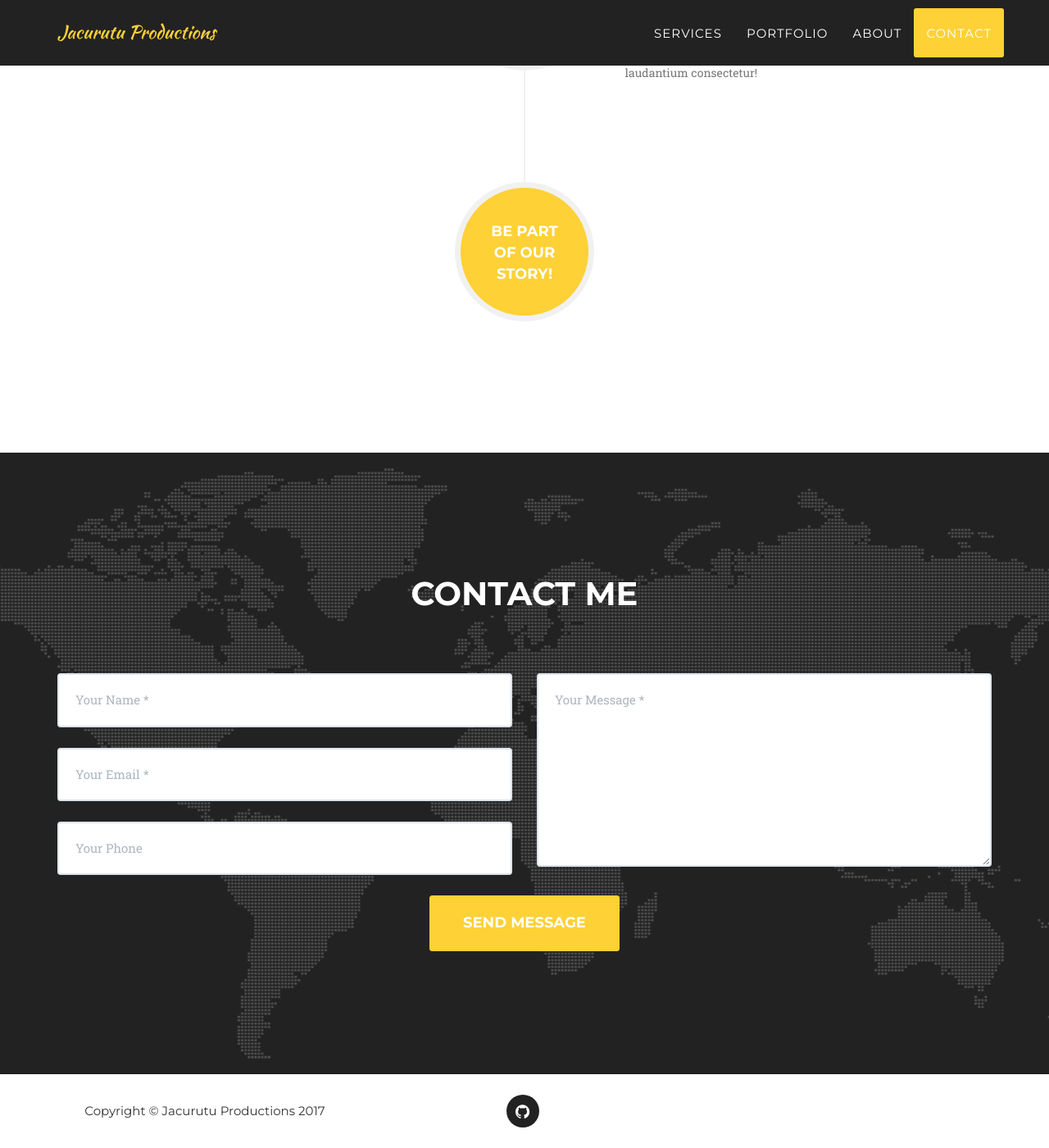
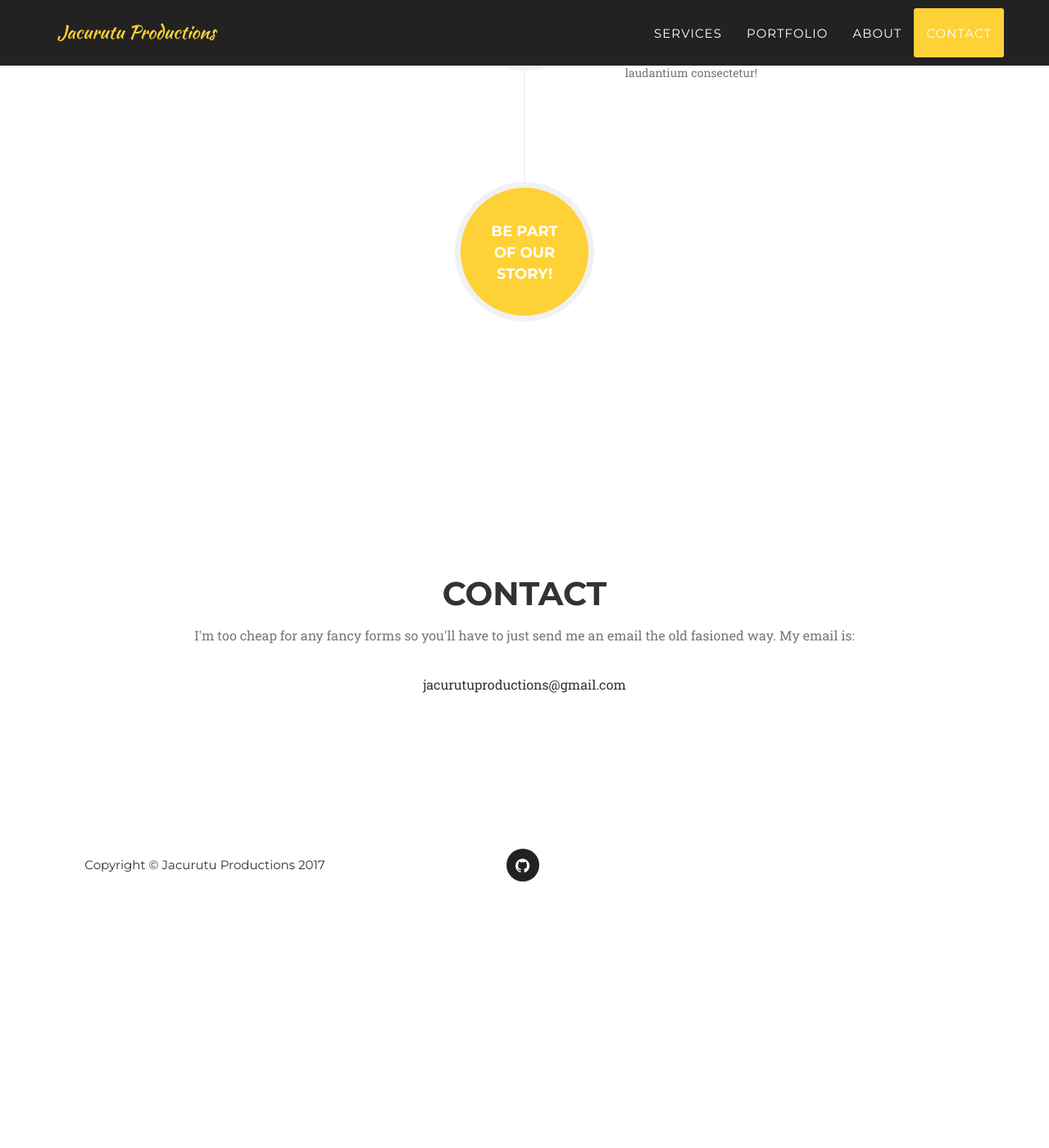
Before and after one commit to eigenbrot/jacurutu, a Jekyll site: the page built from index.html, in a window 1280 px wide and 1400 px high, scrolled down 5541 px. Shown: the whole window at 82% size. Built offline with Jekyll 4.4.1, drawn with Linux system fonts in a browser that asks for light colours; some web fonts are replaced; after the commit the page ends 6641 px from its top, so only the background shows below that.

Commit message:
Swapped out contact form for a simple email address
Github pages doesn't support the backend necessary for a form

```diff
--- a/_includes/contact.html
+++ b/_includes/contact.html
@@ -2,41 +2,10 @@
   <div class="container">
     <div class="row">
       <div class="col-lg-12 text-center">
-                    <h2 class="section-heading">Contact Me</h2>
-                    <h3 class="section-subheading text-muted"></h3>
-                </div>
-            </div>
-            <div class="row">
-                <div class="col-lg-12">
-                    <form name="sentMessage" id="contactForm" novalidate>
-                        <div class="row">
-                            <div class="col-md-6">
-                                <div class="control-group form-group">
-                                    <input type="text" class="form-control" placeholder="Your Name *" id="name" required data-validation-required-message="Please enter your name.">
-                                    <p class="help-block text-danger"></p>
-                                </div>
-                                <div class="control-group form-group">
-                                    <input type="email" class="form-control" placeholder="Your Email *" id="email" required data-validation-required-message="Please enter your email address.">
-                                    <p class="help-block text-danger"></p>
-                                </div>
-                                <div class="control-group form-group">
-                                    <input type="tel" class="form-control" placeholder="Your Phone" id="phone">
-                                    <p class="help-block text-danger"></p>
-                                </div>
-                            </div>
-                            <div class="col-md-6">
-                                <div class="control-group form-group">
-                                    <textarea class="form-control" placeholder="Your Message *" id="message" required data-validation-required-message="Please enter a message."></textarea>
-                                    <p class="help-block text-danger"></p>
-                                </div>
-                            </div>
-                            <div class="clearfix"></div>
-                            <div class="col-lg-12 text-center">
-                                <div id="success"></div>
-                                <button type="submit" class="btn btn-xl">Send Message</button>
-                            </div>
-                        </div>
-                    </form>
+        <h2 class="section-heading">Contact</h2>
+        <p class="large text-muted">I'm too cheap for any fancy forms
+  so you'll have to just send me an email the old fasioned way. My
+  email is:</p><br><p class="large">&#x202emoc.liamg@snoitcudorputurucaj&#x202d</p>
       </div>
     </div>
   </div>
--- a/js/contact_me.js
+++ b/js/contact_me.js
@@ -18,7 +18,7 @@ $(function() {
                 firstName = name.split(' ').slice(0, -1).join(' ');
             }
             $.ajax({
-                url: "././mail/contact_me.php",
+                url: "./mail/contact_me.php",
                 type: "POST",
                 data: {
                     name: name,
@@ -48,7 +48,7 @@ $(function() {
                     $('#success > .alert-danger').append("<strong>Sorry " + firstName + ", it seems that my mail server is not responding. Please try again later!");
                     $('#success > .alert-danger').append('</div>');
                     //clear all fields
-                    $('#contactForm').trigger("reset");
+                    //$('#contactForm').trigger("reset");
                 },
             })
         },
```
Also changed, not shown: _includes/css/agency.css (+0 -65 lines), 1 other file. Lines whose indentation alone changed are shown as unchanged.
